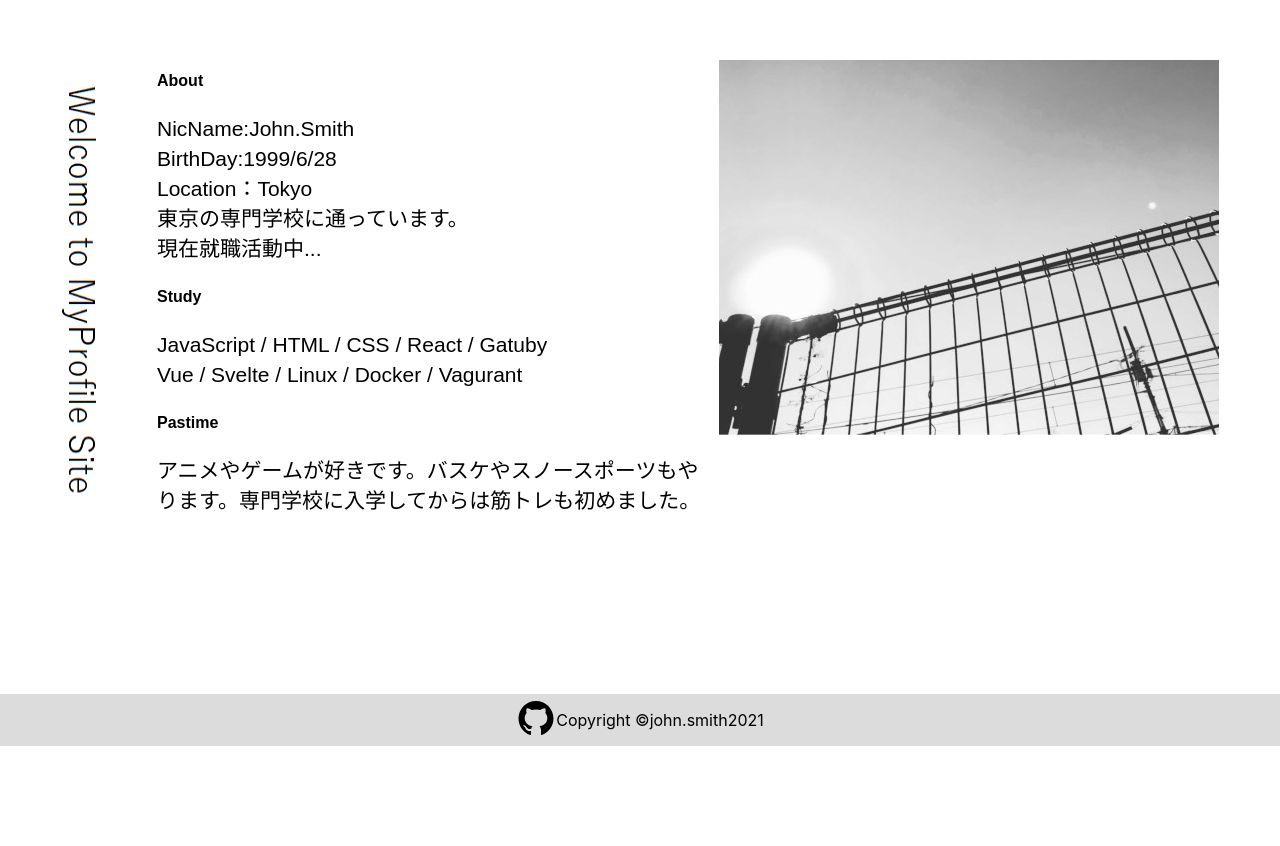
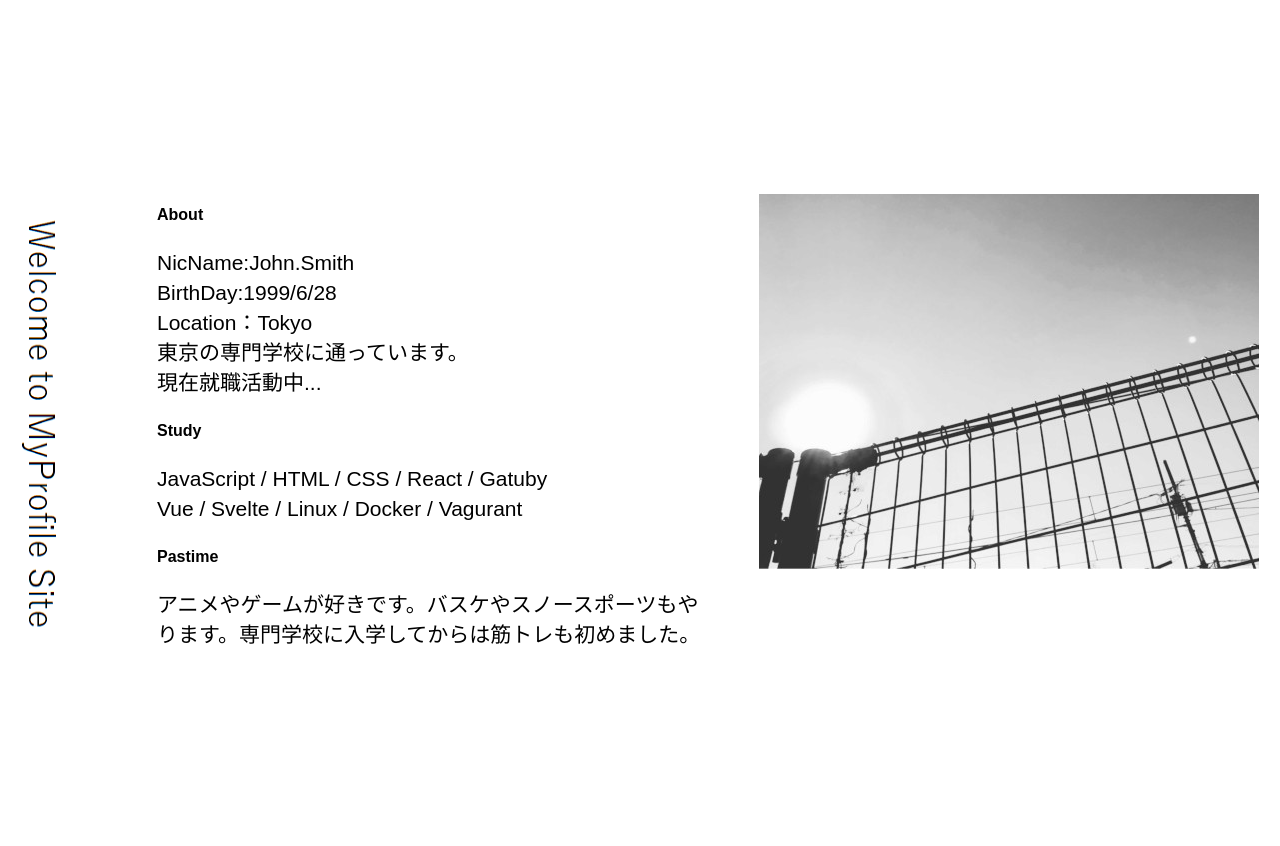
Before and after one commit to jonsumisu628/MyProfileSite, a React (Create React App) app: page / in a window 1280 px wide. Shown: the part 106-952 px from the top of the page. Before the commit the page ends 852 px from the top, so only its background shows below. Built offline with nearby package versions, Linux system fonts and the light colour scheme.

Commit message:
first commit

```diff
--- a/src/App.tsx
+++ b/src/App.tsx
@@ -29,8 +29,8 @@ function App() {
           </Text>
           <Img src={image} />
         </Main>
+        <Footer />
       </Body>
-      <Footer />
     </div>
   );
 }
@@ -38,7 +38,6 @@ function App() {
 const Body = styled.div`
   display: flex;
   flex-direction: column;
-  min-height: 100vh;
   @media (min-height: 630px) {
     justify-content: center;
   }
@@ -48,7 +47,8 @@ const Main = styled.div`
   margin: 58px 60px 58px 60px;
   display: flex;
   justify-content: center;
-  @media (min-width: 933px) {
+  @media (min-width: 933px) and (min-height: 630px) {
+    margin: 300px 0px 270px 0px;
     justify-content: space-around;
   }
 `;
```
